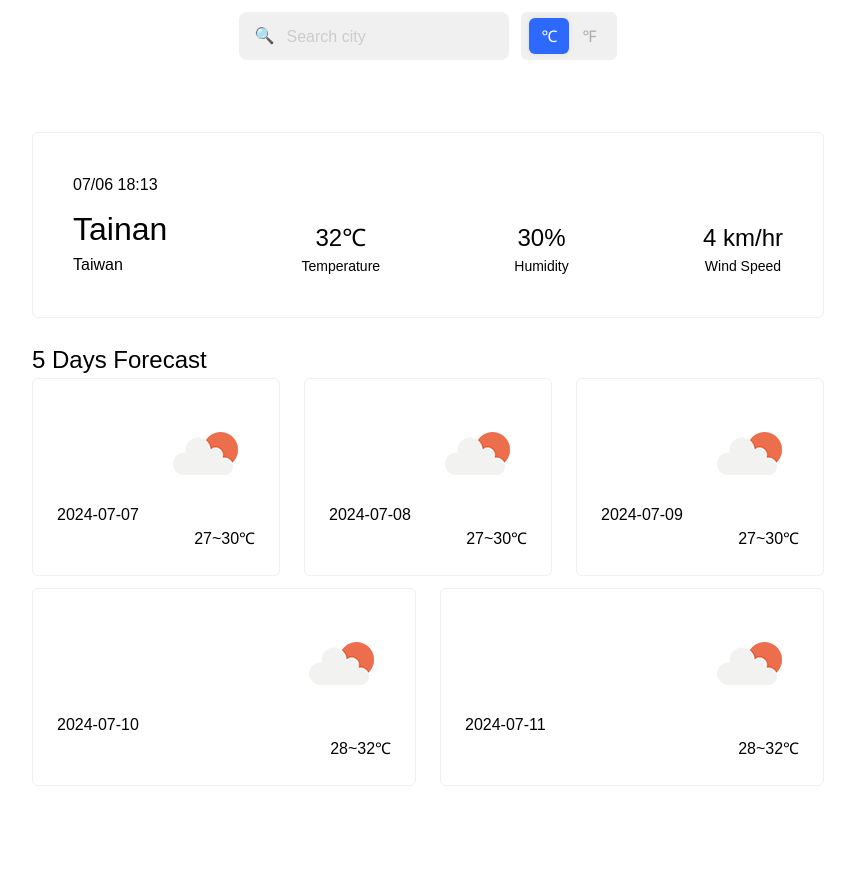
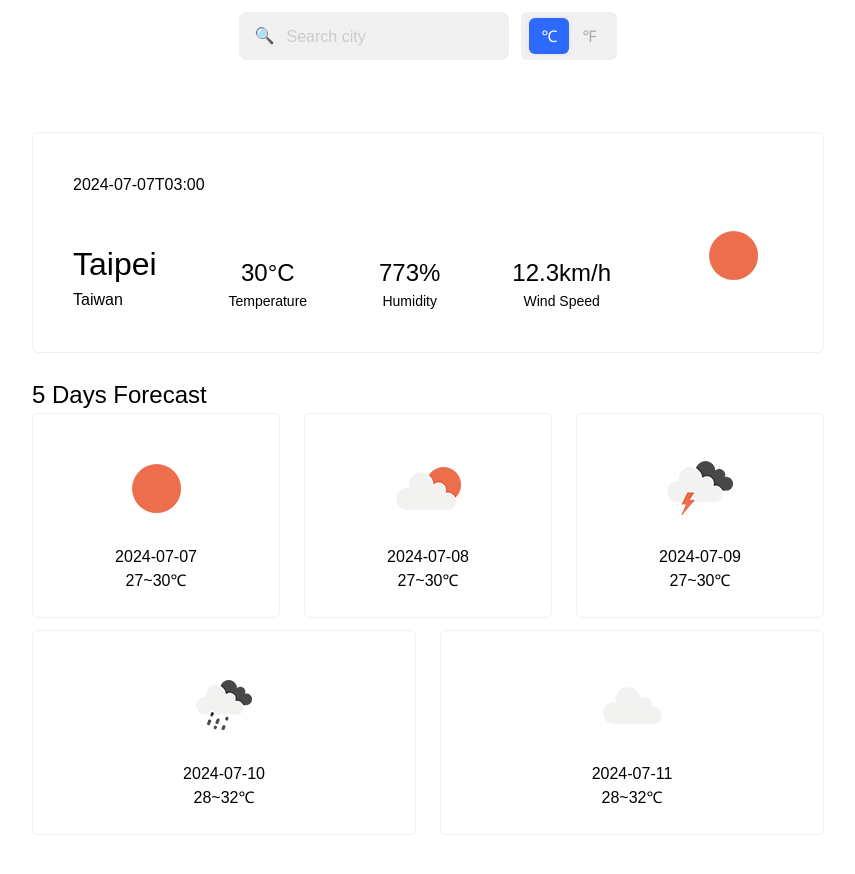
Before and after one commit to star82620/weather-dashboard, a React (Vite) app: page / in a window 1280 px wide. Shown: the top 874 px of the page, without its empty margins (212-1067 px from the left). Before the commit the page ends 846 px from the top, so only its background shows below. Built offline with nearby package versions, Linux system fonts and the light colour scheme.

Commit message:
update: put weather contents into Main

```diff
--- a/src/components/Main/CurrentWeather/index.tsx
+++ b/src/components/Main/CurrentWeather/index.tsx
@@ -1,4 +1,6 @@
 import { TemperatureValue } from "../../../constants/style/commonStyled";
+import { FormattedCurrent } from "../../../constants/types/WeatherData";
+import { generateWeatherIcon } from "../../../helper/generateWeatherIcon";
 import {
   Wrapper,
   City,
@@ -10,29 +12,59 @@ import {
   Time,
   Title,
   WindSpeed,
+  WeatherIcon,
 } from "./styled";
 
-export default function CurrentWeather() {
+type CurrentWeatherProps = {
+  dataset: FormattedCurrent;
+  location: string;
+};
+
+export default function CurrentWeather({
+  dataset,
+  location,
+}: CurrentWeatherProps) {
+  const {
+    time, //更新時間
+    weather_code,
+    is_day,
+    temperature_2m,
+    relative_humidity_2m,
+    wind_speed_10m,
+  } = dataset;
+
+  const isDay = !!is_day;
+  const weatherIcon = generateWeatherIcon(weather_code, isDay);
+  const temperatureUnit = temperature_2m.unit;
+
   return (
     <Wrapper>
-      <Time>07/06 18:13</Time>
+      <Time>{time}</Time>
       <Location>
-        <City>Tainan</City>
+        <City>{location}</City>
         <Country>Taiwan</Country>
       </Location>
       <Temperature>
-        <TemperatureValue $unit="℃">32</TemperatureValue>
+        <TemperatureValue $unit={temperatureUnit}>
+          {temperature_2m.value}
+        </TemperatureValue>
         <Title>Temperature</Title>
       </Temperature>
       <Humidity>
-        <Content>30%</Content>
+        <Content>
+          {relative_humidity_2m.value}
+          {relative_humidity_2m.unit}
+        </Content>
         <Title>Humidity</Title>
       </Humidity>
       <WindSpeed>
-        <Content>4 km/hr</Content>
+        <Content>
+          {wind_speed_10m.value}
+          {wind_speed_10m.unit}
+        </Content>
         <Title>Wind Speed</Title>
       </WindSpeed>
-      {/* <Image src="/public/images/weather_code/02d@2x.png" alt="02d" /> */}
+      <WeatherIcon>{weatherIcon}</WeatherIcon>
     </Wrapper>
   );
 }
--- a/src/components/Main/CurrentWeather/styled.tsx
+++ b/src/components/Main/CurrentWeather/styled.tsx
@@ -50,3 +50,5 @@ export const Humidity = styled.div`
 export const WindSpeed = styled.div`
   ${TextAlignCenter}
 `;
+
+export const WeatherIcon = styled.div``;
--- a/src/components/Main/index.tsx
+++ b/src/components/Main/index.tsx
@@ -1,33 +1,35 @@
-import { TemperatureValue } from "../../constants/style/commonStyled";
-import { ResponseData } from "../../constants/types/WeatherData";
 import { formatWeatherData } from "../../helper/formatWeatherData";
 import CurrentWeather from "./CurrentWeather";
+import {
+  FormattedDaily,
+  ResponseData,
+} from "../../constants/types/WeatherData";
+import { TemperatureValue } from "../../constants/style/commonStyled";
 import {
   Wrapper,
   Forecast,
   DayCard,
   DateText,
   ForecastTitle,
-  Image,
   CardsWrapper,
+  ImageWrapper,
 } from "./styled";
+import { generateWeatherIcon } from "../../helper/generateWeatherIcon";
 
-const Cards = ({ dataset }) => {
-  console.log("d", dataset);
-  // if (typeof dataset !== "object") return null;
+type CardsProps = { dataset: FormattedDaily[] };
+
+const Cards = ({ dataset }: CardsProps) => {
   if (!Array.isArray(dataset)) return null;
 
   const cards = dataset.map((card) => {
     const { time, weather_code, temperature_2m_max, temperature_2m_min } = card;
     const minTemperature = temperature_2m_min.value;
     const maxTemperature = temperature_2m_max.value;
+    const weatherIcon = generateWeatherIcon(weather_code);
 
     return (
       <DayCard key={time}>
-        <Image
-          src={"/public/images/weather_code/02d@2x.png"}
-          alt="weather-02d"
-        />
+        <ImageWrapper>{weatherIcon}</ImageWrapper>
         <DateText>{time}</DateText>
         <TemperatureValue $unit="℃">
           {minTemperature}~{maxTemperature}
@@ -60,7 +62,7 @@ const dataset: ResponseData = {
     time: "2024-07-07T03:00",
     interval: 900,
     temperature_2m: 30.3,
-    relative_humidity_2m: 77,
+    relative_humidity_2m: 773,
     is_day: 1,
     weather_code: 1,
     wind_speed_10m: 12.3,
@@ -79,7 +81,7 @@ const dataset: ResponseData = {
       "2024-07-10",
       "2024-07-11",
     ],
-    weather_code: [53, 3, 95, 80, 3],
+    weather_code: [1, 2, 95, 80, 3],
     temperature_2m_max: [30.4, 30.2, 30.2, 32.5, 32.6],
     temperature_2m_min: [27.2, 27.1, 27.0, 28.6, 28.9],
   },
@@ -91,9 +93,11 @@ export default function Main() {
   const city = "Taipei";
   const { current, forecasts } = formattedData;
 
+  console.log(forecasts);
+
   return (
     <Wrapper>
-      <CurrentWeather />
+      <CurrentWeather dataset={current} location={city} />
       <Forecast>
         <ForecastTitle>5 Days Forecast</ForecastTitle>
         <Cards dataset={forecasts} />
--- a/src/components/Main/styled.tsx
+++ b/src/components/Main/styled.tsx
@@ -33,15 +33,15 @@ export const DayCard = styled.div`
   display: flex;
   flex-direction: column;
   justify-content: flex-end;
-  align-items: flex-end;
+  align-items: center;
 
   padding: 24px;
   border: 1px solid ${({ theme }) => theme.colors.grayLight};
   border-radius: ${({ theme }) => theme.borderRadius.common};
 `;
 
-export const Image = styled.img``;
+export const ImageWrapper = styled.div`
+  max-width: 136px;
+`;
 
-export const DateText = styled.p`
-  align-self: flex-start;
-`;
+export const DateText = styled.p``;
--- a/src/constants/style/commonStyled.tsx
+++ b/src/constants/style/commonStyled.tsx
@@ -13,3 +13,8 @@ export const TemperatureValue = styled.div<Unit>`
       }
     `}
 `;
+
+export const Image = styled.img`
+  width: 100%;
+  height: auto;
+`;
--- a/src/constants/types/WeatherData.tsx
+++ b/src/constants/types/WeatherData.tsx
@@ -28,7 +28,7 @@ export type CurrentUnits = {
   temperature_2m: TemperatureUnit;
   relative_humidity_2m: "%";
   wind_speed_10m: WindSpeedUnit;
-  is_day: 1 | 0;
+  is_day: "";
   weather_code: "wmo code";
 };
 
--- /dev/null
+++ b/src/helper/generateWeatherIcon.tsx
@@ -0,0 +1,14 @@
+import { weatherCodes } from "../constants/weatherCodes";
+import { Image } from "../constants/style/commonStyled";
+
+export const generateWeatherIcon = (
+  weather_code: number,
+  isDay?: boolean | undefined
+) => {
+  const dayCategory = isDay === false ? "night" : "day";
+  const weatherIcon = weatherCodes[weather_code][dayCategory];
+  const src = weatherIcon.image;
+  const alt = weatherIcon.description;
+
+  return <Image src={src} alt={alt} />;
+};
```
